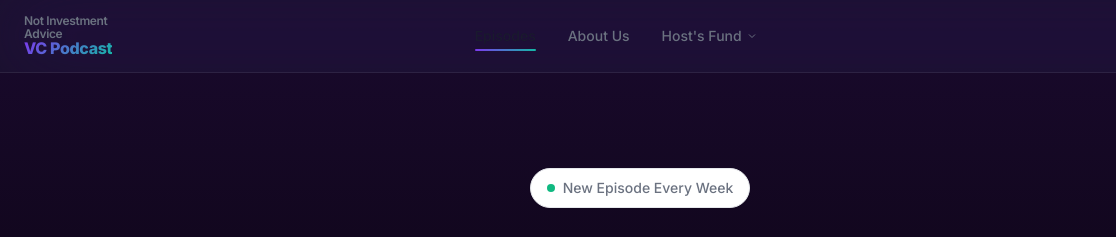
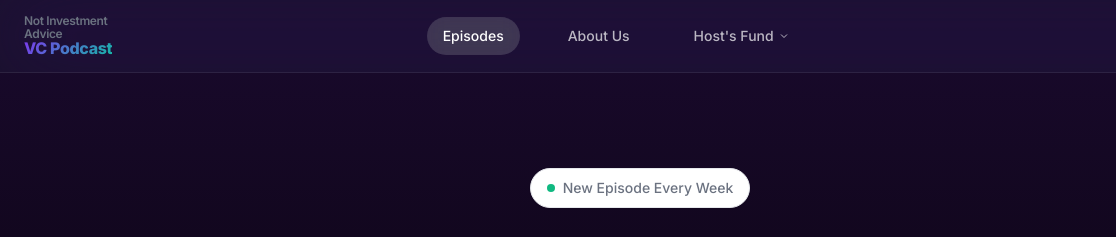
Before and after one commit to rubberama/vcvc, a plain HTML site: page index.html in a window 1280 px wide. Shown: the top 237 px of the page, 0-1116 px from the left. Drawn offline with Linux system fonts and the light colour scheme.

Commit message:
Change nav links to iOS bubble pill style

```diff
--- a/styles.css
+++ b/styles.css
@@ -239,25 +239,23 @@ input {
 .nav-link {
     font-size: var(--font-size-sm);
     font-weight: 500;
-    color: var(--color-text-secondary);
-    transition: color var(--transition-fast);
+    color: rgba(255, 255, 255, 0.7);
+    transition: all var(--transition-fast);
     position: relative;
-}
-
-.nav-link:hover,
+    padding: 8px 16px;
+    border-radius: 20px;
+}
+
+.nav-link:hover {
+    color: white;
+    background: rgba(255, 255, 255, 0.1);
+}
+
 .nav-link.active {
-    color: var(--color-text);
-}
-
-.nav-link.active::after {
-    content: '';
-    position: absolute;
-    bottom: -4px;
-    left: 0;
-    right: 0;
-    height: 2px;
-    background: linear-gradient(90deg, var(--color-primary), var(--color-secondary));
-    border-radius: var(--radius-full);
+    color: white;
+    background: rgba(255, 255, 255, 0.15);
+    backdrop-filter: blur(10px);
+    -webkit-backdrop-filter: blur(10px);
 }
 
 .nav-actions {
```
